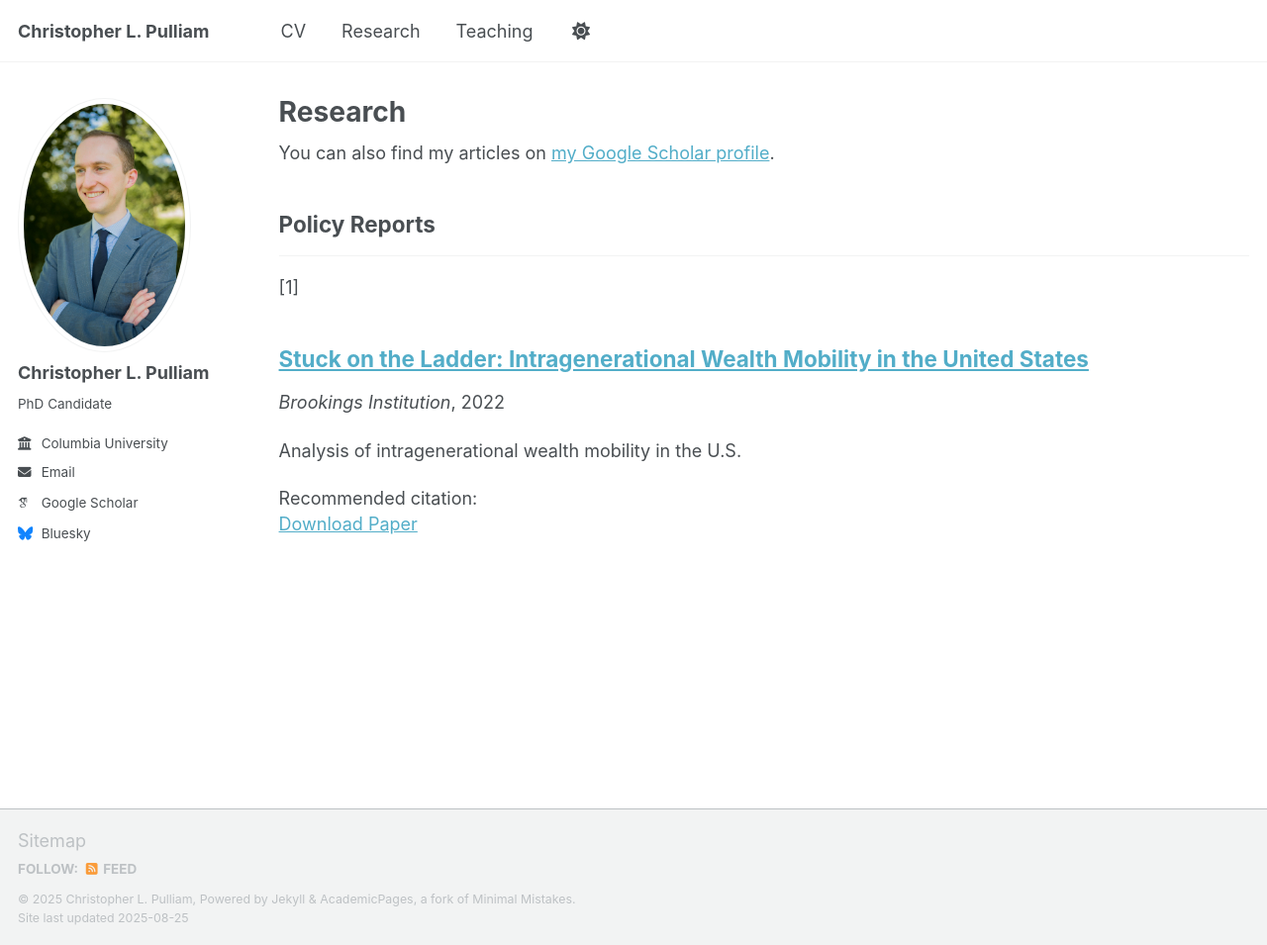
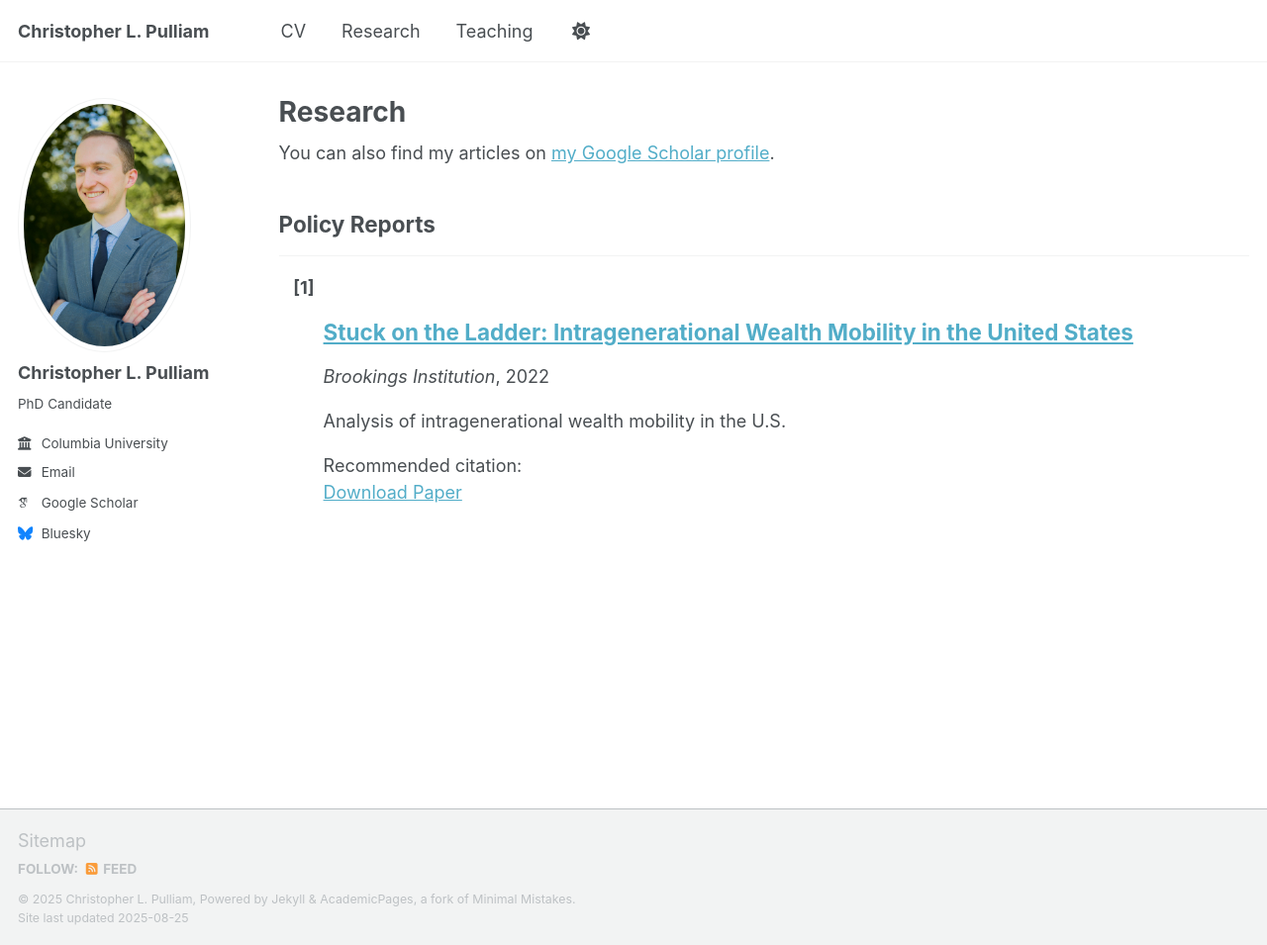
Before and after one commit to christopher-pulliam/christopher-pulliam.github.io, a Jekyll site: the page built from _pages/publications.html, in a window 1280 px wide and 955 px high. Shown: the whole window at 99% size. Built offline with Jekyll 4.4.1, drawn with Linux system fonts in a browser that asks for light colours; some web fonts are replaced; a script that is not in the unit is left out.

Commit message:
Update main.scss

```diff
--- a/assets/css/main.scss
+++ b/assets/css/main.scss
@@ -42,17 +42,29 @@
     "vendor/font-awesome/brands"
 ;
 
-/* Publication entries */
+/* Publications numbering with left-aligned numbers */
 .pub-entry {
-  margin-bottom: 0.8em; /* spacing between entries */
+  display: flex;
+  align-items: flex-start; /* aligns number with top of content */
+  margin-bottom: 0.8em;
 }
 
-.pub-content {
-  line-height: 1.4;     /* keeps multi-line publications readable */
+.pub-number {
+  font-weight: bold;
+  min-width: 2em;       /* fixed width for alignment */
+  text-align: right;
+  margin-right: 0.5em;
+  flex-shrink: 0;       /* prevents number from shrinking */
 }
 
-/* Optional: bold the number */
-.pub-content strong {
-  font-weight: bold;
-  margin-right: 0.3em;
+.pub-content-wrapper {
+  flex: 1;               /* content takes remaining space */
 }
+
+.pub-content p:first-child {
+  margin-top: 0;        /* remove top margin to align with number */
+}
+
+.pub-content p {
+  margin-bottom: 0.3em; /* optional spacing for multi-line content */
+}
```
